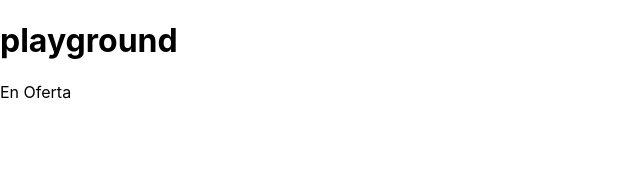
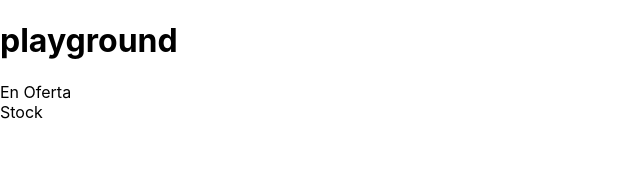
Before and after one commit to YamiTL/el-club-del-hard-FE, a Next.js app: page /playground in a window 1280 px wide. Shown: the top 192 px of the page, without its empty margins (0-640 px from the left). Built offline with nearby package versions, Linux system fonts and the light colour scheme; what typestyle would draw is missing.

Commit message:
Component Label Stock added

```diff
--- /dev/null
+++ b/components/LabelStock/LabelStock.styles.ts
@@ -0,0 +1,37 @@
+import {style} from 'typestyle';
+
+const styles = {
+    onStock: style({
+        display: "flex",
+        flexDirection: "column",
+        justifyContent: "center",
+        alignItems: "center",
+        padding: "10px",
+        gap: "10px",
+
+        width: "150px",
+        height: "40px",
+
+        background: "#29A8B5",
+        borderRadius: "8px",
+    }),
+    noStock: style({
+        display: "flex",
+        flexDirection: "column",
+        justifyContent: "center",
+        alignItems: "center",
+        padding: "10px",
+        gap: "10px",
+
+        width: "150px",
+        height: "40px",
+
+        background: "#CC3721",
+        borderRadius: "8px",
+    }),
+    disabled: style({
+        display: 'none',
+    })
+}
+
+export default styles;
--- /dev/null
+++ b/components/LabelStock/LabelStock.tsx
@@ -0,0 +1,17 @@
+import styles from './LabelStock.styles';
+function LabelStock(props: {
+    text: string;
+    disabled: boolean;
+    style: string;
+}){
+    let currentStyle = props.style
+    return (
+        <div
+            className = {currentStyle === "onStock" ? styles.onStock: styles.noStock}
+        >
+            {props.disabled ? null : props.text}
+        </div>
+    );
+}
+
+export default LabelStock;
--- /dev/null
+++ b/components/LabelStock/index.tsx
@@ -0,0 +1 @@
+export { default } from './LabelStock';
--- a/pages/playground.tsx
+++ b/pages/playground.tsx
@@ -1,9 +1,11 @@
 import { NextPage } from 'next';
 import LabelPromo from '../components/LabelPromo/LabelPromo';
+import LabelStock from '../components/LabelStock/LabelStock';
 const playground: NextPage = () => {
   return (<>
       <h1>playground</h1>
       <LabelPromo text={"En Oferta"} style={"onSale"} disabled={false} />
+      <LabelStock text={"Stock"} style={"onStock"} disabled={false} />
     </>
   )
 }
```
Also changed, not shown: 2 other files (tests, documents, lock files or other folders).
